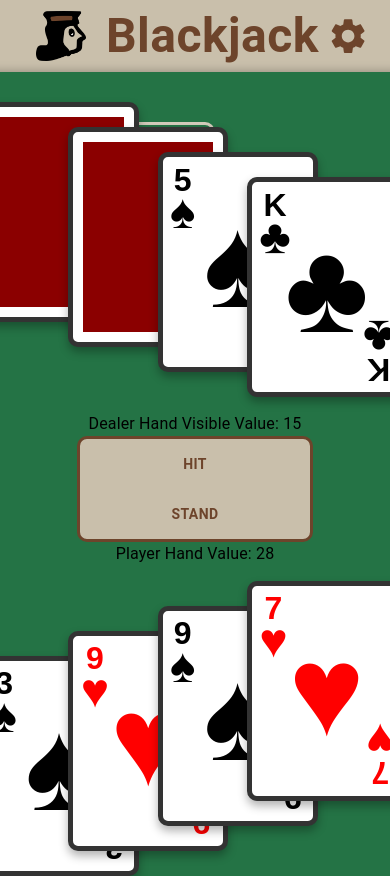
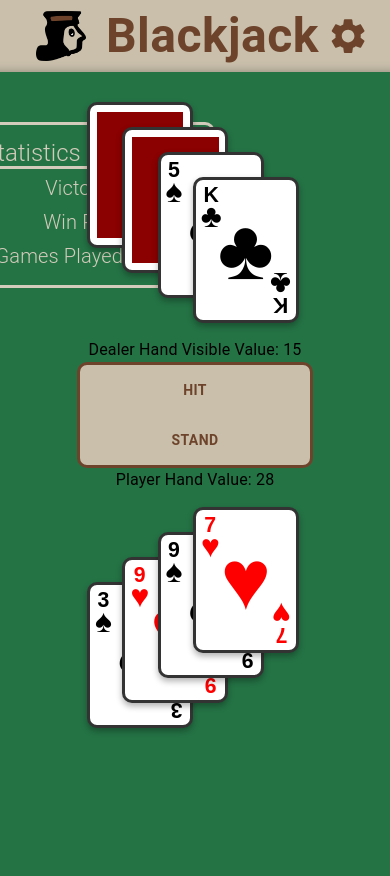
Before and after one commit to EthanNguyen-Tu/Blackjack, a React (Create React App) app: page / in a window 390 px wide. Shown: the top 876 px of the page. Built offline with nearby package versions, Linux system fonts and the light colour scheme.

Commit message:
feat(PlayingCards): Smaller cards on smaller screens

```diff
--- a/src/shared/components/PlayingCard/PlayingCard.css
+++ b/src/shared/components/PlayingCard/PlayingCard.css
@@ -60,3 +60,67 @@
 .playing-card-symbol-edge {
     font-size: 3em;
 }
+
+@media screen and (max-width: 600px) {
+    .playing-card {
+        width: 100px;
+        height: 140px;
+        background-color: white;
+        border: 3.33px solid #333;
+        border-radius: 10px;
+        box-shadow: 0 3.33px 6.66px rgba(0, 0, 0, 0.3);
+        position: relative;
+        font-family: "Arial", sans-serif;
+        margin: 1%;
+    }
+
+    .playing-card-back {
+        width: 86.66px;
+        height: 126.66px;
+        background-color: darkred;
+    }
+
+    .playing-card-top {
+        display: flex;
+        flex-direction: column;
+        position: absolute;
+        align-items: center;
+        top: 5%;
+        left: 5%;
+        font-weight: bold;
+        line-height: 0.8;
+    }
+
+    .playing-card-center {
+        position: absolute;
+        top: 15%;
+        left: 15%;
+        width: 70%;
+        height: 70%;
+        text-align: center;
+    }
+
+    .playing-card-bottom {
+        display: flex;
+        flex-direction: column;
+        position: absolute;
+        align-items: center;
+        bottom: 5%;
+        right: 5%;
+        rotate: 180deg;
+        font-weight: bold;
+        line-height: 0.8;
+    }
+
+    .playing-card-text {
+        font-size: 1.33em;
+    }
+
+    .playing-card-symbol {
+        font-size: 5.33em;
+    }
+
+    .playing-card-symbol-edge {
+        font-size: 2em;
+    }
+}
```
